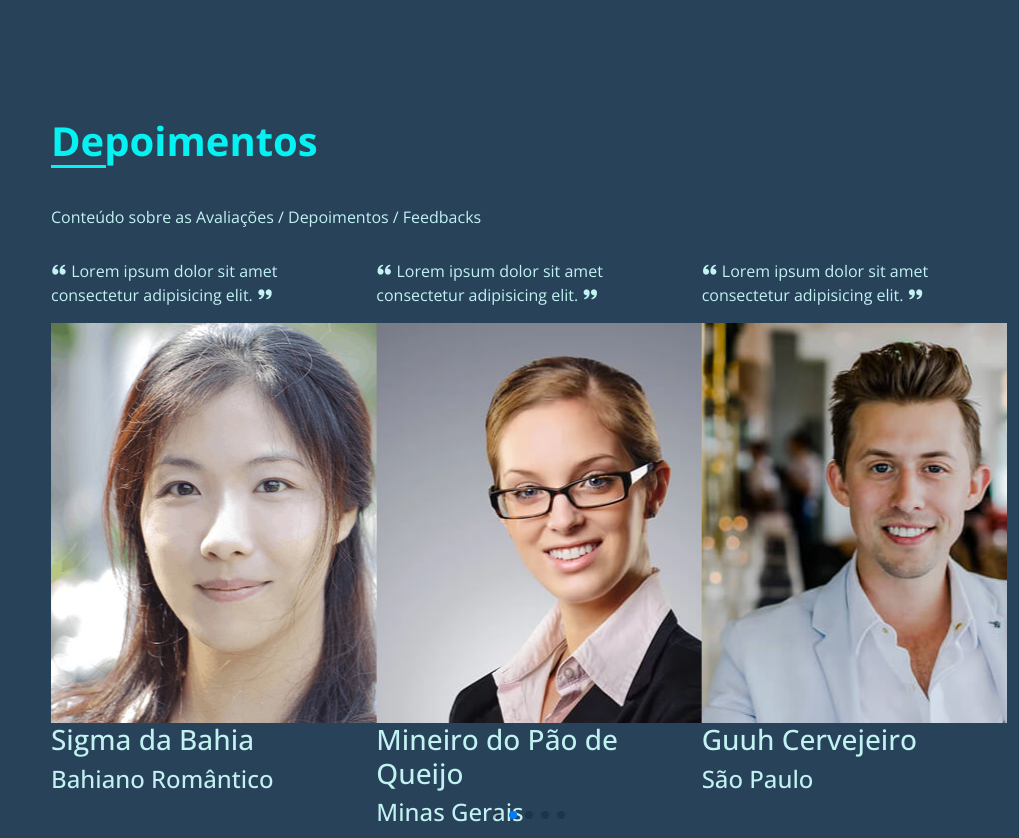
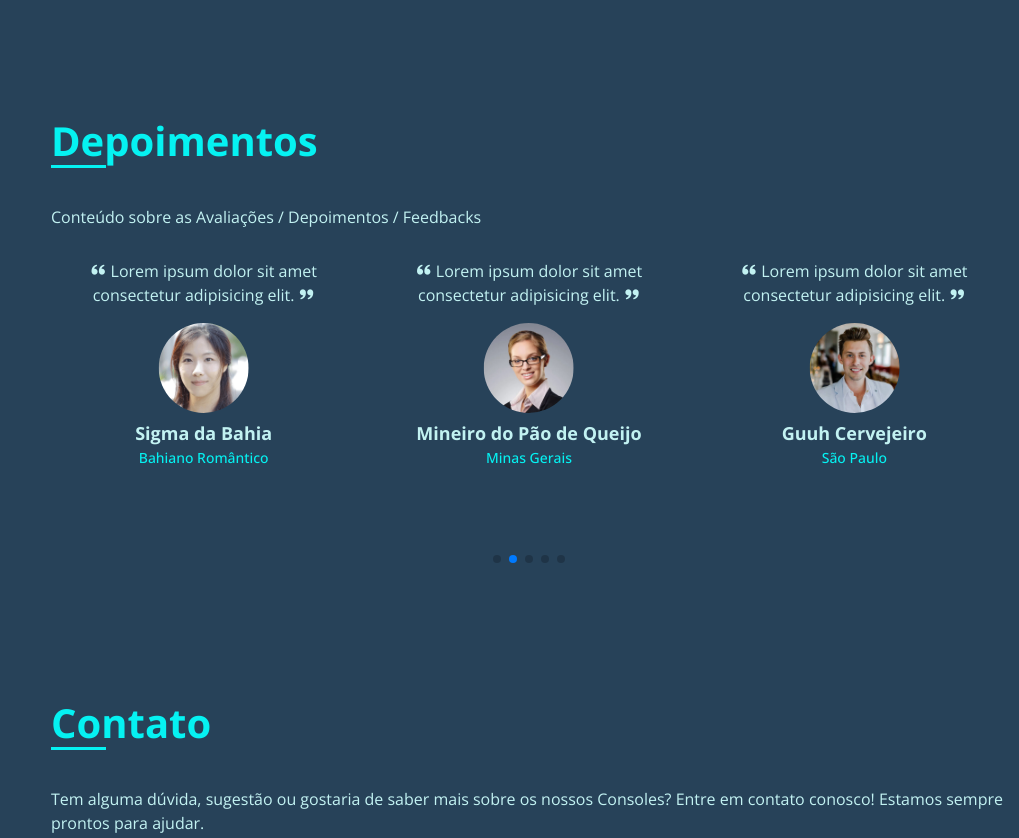
Before and after one commit to jota-rochz/Tecnologias, a plain HTML site: page index.html in a window 1280 px wide. Shown: the part 5198-6036 px from the top of the page, without its empty margins (261-1280 px from the left). Drawn offline with nearby package versions, Linux system fonts and the light colour scheme; a web font is replaced by a local one.

Commit message:
Add files via upload

```diff
--- a/css/style.css
+++ b/css/style.css
@@ -590,3 +590,34 @@ section {
     line-height: 19px;
     font-size: 18px;
 }
+
+/* depoimentos // feedbacks // avaliações */
+
+.depoimentos,
+.depoimentos .depoimentos-slider {
+    overflow: hidden;
+}
+
+.depoimentos .depoimento-item {
+    text-align: center;
+    min-height: 320px;
+}
+
+.depoimentos .depoimento-item .depoimento-img {
+    width: 90px;
+    border-radius: 50%;
+    margin: 0 auto;
+}
+
+.depoimentos .depoimento-item h3 {
+    font-size: 18px;
+    font-weight: bold;
+    margin: 10px 0 5px 0;
+    color: var(--texto-claro);
+}
+
+.depoimentos .depoimento-item h4 {
+    font-size: 14px;
+    margin: 0;
+    color: var(--ver-texto);
+}
```
